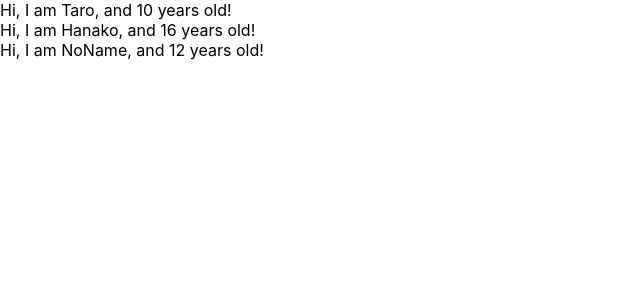
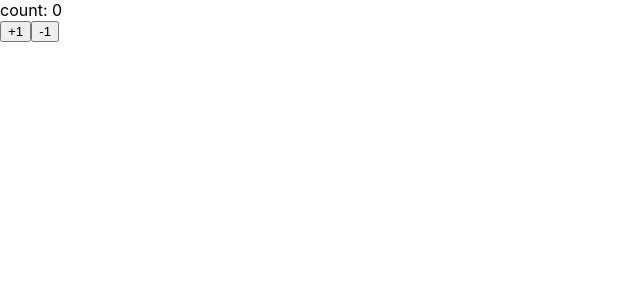
Before and after one commit to koyokotani/udemy-react-redux-crud-application, a React (Create React App) app: page / in a window 1280 px wide. Shown: the top 300 px of the page, without its empty margins (0-640 px from the left). Built offline with nearby package versions, Linux system fonts and the light colour scheme.

Commit message:
learn state and setState

```diff
--- a/src/App.js
+++ b/src/App.js
@@ -1,30 +1,33 @@
-import React from 'react';
-import PropTypes from 'prop-types';
+import React, { Component } from 'react';
 
 const App = () => {
-  const profiles = [
-    {name: "Taro", age: 10},
-    {name: "Hanako", age: 16},
-    {name: "NoName", age: 12},
-  ]
   return (
-    <div>
-      {
-        profiles.map((profile, index) => {
-          return <User name={profile.name} age={profile.age} key={index} />
-        })
-      }
-    </div>
+    <Counter></Counter>
   )
 }
+class Counter extends Component {
+  constructor(props) {
+    super(props);
+    this.state = { count: 0 }
+  }
 
-const User = (props) => {
-  return <div>Hi, I am {props.name}, and {props.age} years old!</div>
-}
+  handlePlusButton = () => {
+    this.setState({ count: this.state.count + 1 });
+  }
 
-User.propTypes = {
-  name: PropTypes.string,
-  age: PropTypes.number.isRequired,
+  handleMinusButton = () => {
+    this.setState({ count: this.state.count - 1 });
+  }
+
+  render() {
+    return (
+      <React.Fragment>
+        <div>count: { this.state.count }</div>
+        <button onClick={this.handlePlusButton}>+1</button>
+        <button onClick={this.handleMinusButton}>-1</button>
+      </React.Fragment>
+    )
+  }
 }
 
 export default App;
```
